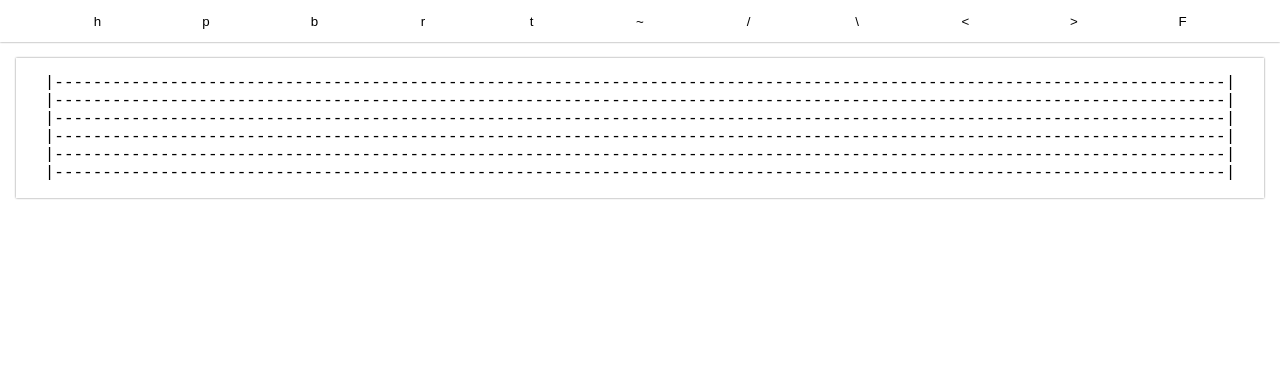
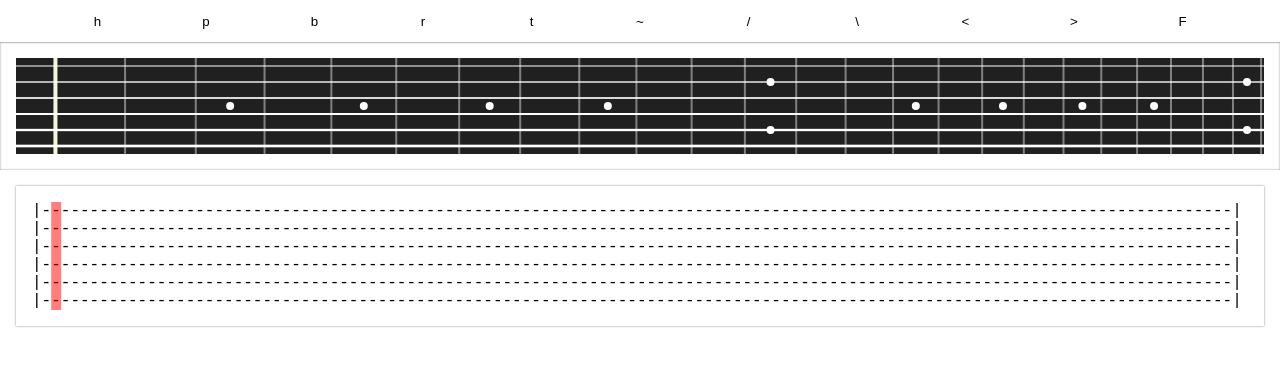
Before and after one commit to apangnathip/tab-creator, a React (Vite) app: page / in a window 1280 px wide. Shown: the top 366 px of the page. Built offline with nearby package versions, Linux system fonts and the light colour scheme.

Commit message:
Add scrolling cursor to pinpoint the latest note

```diff
--- a/src/App.tsx
+++ b/src/App.tsx
@@ -7,7 +7,7 @@ import { Editor } from "./Editor";
 import "./styles.css";
 
 function App() {
-  const [showFretboard, setShowFretboard] = useState(false);
+  const [showFretboard, setShowFretboard] = useState(true);
   return (
     <>
       <BoardProvider>
--- a/src/components/toolbar/Controls.module.css
+++ b/src/components/toolbar/Controls.module.css
@@ -2,16 +2,16 @@
 .btnToggled {
   width: 2rem;
   height: 2rem;
-  background-color: transparent;
+  background-color: white;
   border: none;
   border-radius: 5px;
 }
 
 .btn:hover {
-  background-color: lightgray;
+  filter: brightness(0.95);
 }
 
 .btn:active,
 .btnToggled {
-  background-color: rgb(187, 187, 187);
+  filter: brightness(0.85);
 }
--- a/src/components/toolbar/Notes.module.css
+++ b/src/components/toolbar/Notes.module.css
@@ -27,10 +27,10 @@
   position: absolute;
   top: 50%;
   left: 50%;
-  margin-top: -0.5rem;
-  margin-left: -0.5rem;
-  height: 1rem;
-  width: 1rem;
-  background-color: orange;
+  margin-top: -0.375rem;
+  margin-left: -0.375rem;
+  height: 0.75rem;
+  width: 0.75rem;
+  background-color: gray;
   border-radius: 50%;
 }
--- /dev/null
+++ b/src/components/viewer/Scroller.module.css
@@ -0,0 +1,16 @@
+.root {
+  position: absolute;
+  background-color: red;
+  opacity: 0.5;
+  width: 10px;
+  /* height: 100%; */
+}
+
+.doo {
+  position: absolute;
+}
+
+.scroller {
+  fill: red;
+  fill-opacity: 0.5;
+}
--- /dev/null
+++ b/src/components/viewer/Scroller.tsx
@@ -0,0 +1,22 @@
+import { useContext } from "react";
+import { BoardContext } from "../contexts/BoardContext";
+import styles from "./Scroller.module.css";
+
+type ScrollerProps = {
+  fontSize: { width: number; height: number };
+  scrollPos: number;
+};
+
+export function Scroller({ fontSize, scrollPos }: ScrollerProps) {
+  const { board } = useContext(BoardContext);
+  return (
+    <div
+      className={styles.root}
+      style={{
+        transform: `translate(${fontSize.width * (scrollPos + 1)}px, 0)`,
+        width: fontSize.width,
+        height: fontSize.height * board.stringCount,
+      }}
+    />
+  );
+}
--- a/src/components/viewer/Tabsheet.module.css
+++ b/src/components/viewer/Tabsheet.module.css
@@ -1,16 +1,24 @@
 .root {
+  position: relative;
   display: flex;
-  align-items: center;
   flex-direction: column;
   padding: 1rem;
   gap: 1rem;
   font-family: monospace;
   box-shadow: 0 0 2px gray;
-  background-color: white;
 }
 
 .staff .tabLine {
   width: fit-content;
+}
+
+.staff {
+  display: flex;
+  flex-direction: column;
+}
+
+.tabLine {
+  white-space: nowrap;
 }
 
 .fontCalibrator {
--- a/src/components/viewer/Tabsheet.tsx
+++ b/src/components/viewer/Tabsheet.tsx
@@ -2,9 +2,10 @@ import { useContext, useEffect, useRef, useState } from "react";
 import { useResize } from "../../hooks/useResize";
 import { Board, BoardContext } from "../contexts/BoardContext";
 import { NotationContext } from "../contexts/NotationContext";
+import { Scroller } from "./Scroller";
 import styles from "./Tabsheet.module.css";
 
-function translateNotation(maxChar: number, board: Board, notation: string) {
+function translateNotation(maxChar: number, board: Board, notation: string): any[] {
   const rest = "-";
   const notes = notation ? notation.split(",") : [];
   const staffs = [];
@@ -13,6 +14,7 @@ function translateNotation(maxChar: number, board: Board, notation: string) {
 
   for (let i = 1; i < notes.length; i++) {
     if (lines[0].length + 4 >= maxChar) {
+      console.log(lines[0].length, maxChar);
       lines = lines.map((line) => line + "-".repeat(Math.abs(maxChar - line.length - 1)) + "|");
       staffs.push(lines);
       lines = border.slice();
@@ -25,31 +27,36 @@ function translateNotation(maxChar: number, board: Board, notation: string) {
     }
   }
 
+  const currNotePos = lines[0].length;
   lines = lines.map((line) => line + "-".repeat(Math.abs(maxChar - line.length - 1)) + "|");
   staffs.push(lines);
-  return staffs;
+  return [staffs, currNotePos];
 }
 
 export function Tabsheet() {
   const { board } = useContext(BoardContext);
   const { notation } = useContext(NotationContext);
   const [asciiTab, setAsciiTab] = useState([[]] as string[][]);
+  const [scrollPos, setScrollPos] = useState(0);
   const divRef = useRef<HTMLDivElement | null>(null);
-  const spanRef = useRef<HTMLSpanElement | null>(null);
-  const { width } = useResize(divRef);
+  const containerWidth = useResize(divRef).width;
+  const fontRef = useRef<HTMLSpanElement | null>(null);
+  const { width, height } = fontRef.current ? fontRef.current.getBoundingClientRect() : { width: 1, height: 1 };
 
   useEffect(() => {
-    if (spanRef.current) {
-      const maxChar = Math.floor(width / spanRef.current.offsetWidth);
-      setAsciiTab(translateNotation(maxChar, board, notation));
-    }
-  }, [notation, width]);
+    const maxChar = Math.floor((containerWidth - 16 * 2) / width);
+    const [staffs, currNotePos] = translateNotation(maxChar, board, notation);
+    setAsciiTab(staffs);
+    setScrollPos(currNotePos);
+  }, [notation, containerWidth]);
 
   return (
+    <>
       <div className={styles.root} ref={divRef}>
         {asciiTab.map((staff, i) => {
           return (
             <div className={styles.staff} key={i}>
+              {i == asciiTab.length - 1 && <Scroller fontSize={{ width, height }} scrollPos={scrollPos} />}
               {staff.map((line, j) => (
                 <p className={styles.tabLine} key={j}>
                   {line}
@@ -58,9 +65,10 @@ export function Tabsheet() {
             </div>
           );
         })}
-      <span ref={spanRef} className={styles.fontCalibrator}>
+        <span ref={fontRef} className={styles.fontCalibrator}>
           0
         </span>
       </div>
+    </>
   );
 }
```
Lines whose indentation alone changed are shown as unchanged.
